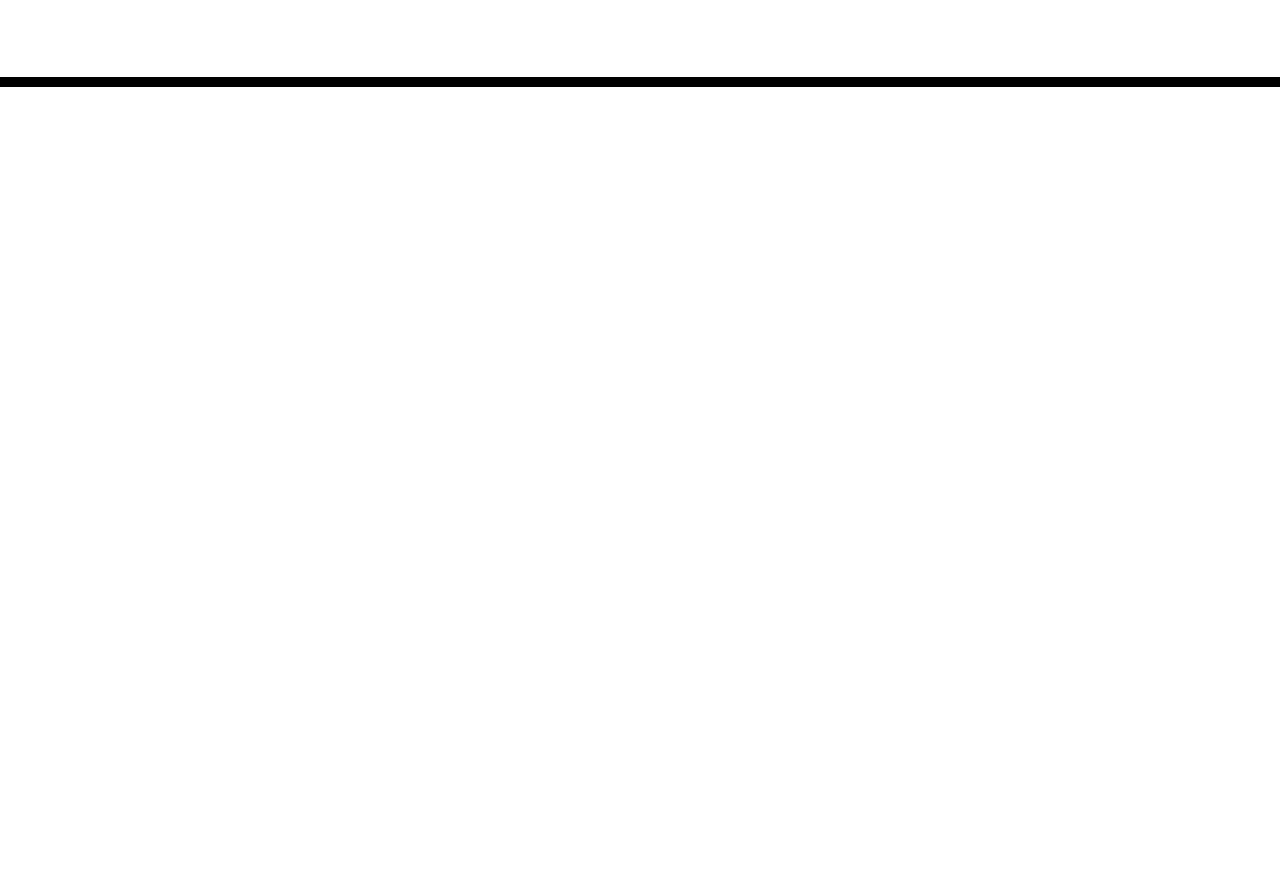
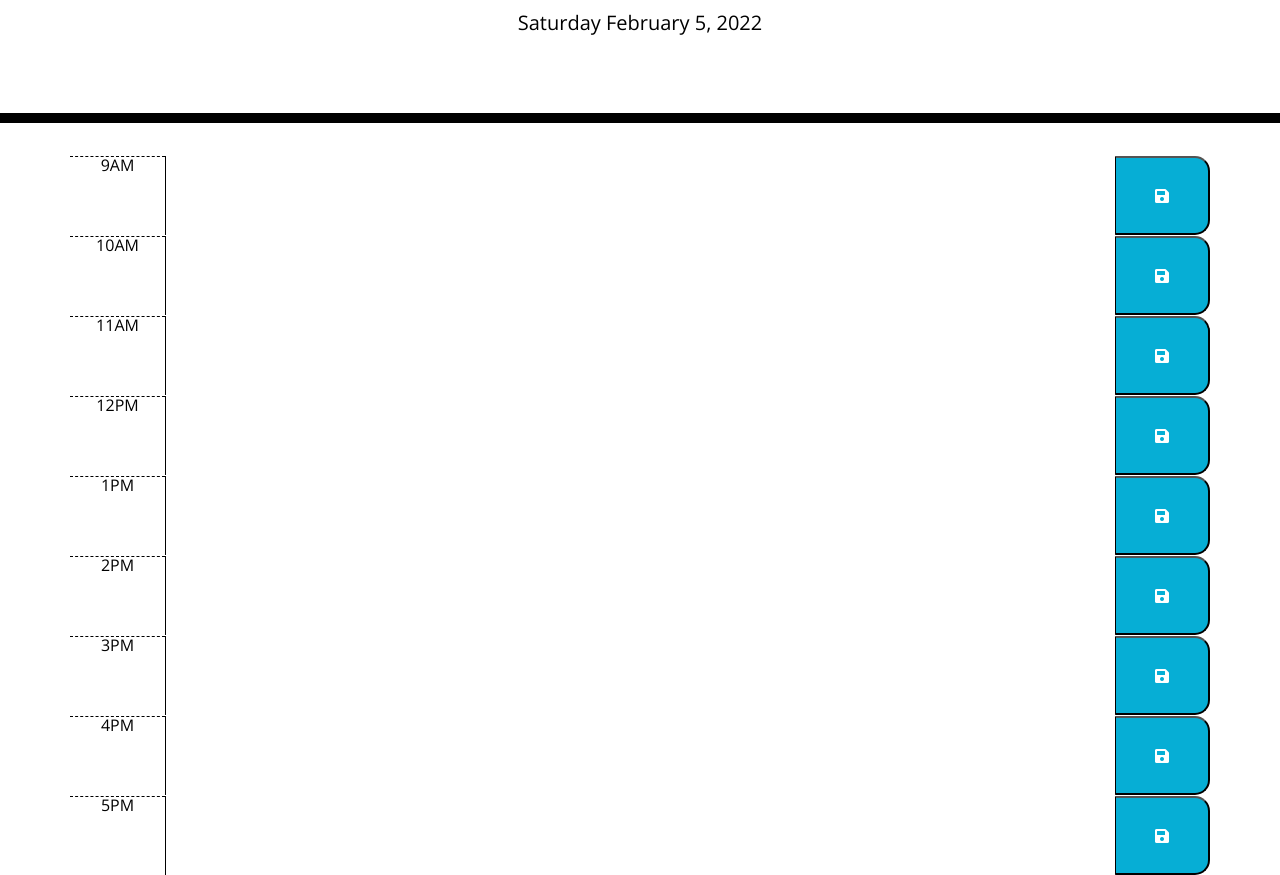
Before and after one commit to fraancellaa/Work-Day-Scheduler, a plain HTML site: page index.html in a window 1280 px wide. Shown: the part 181-1056 px from the top of the page. Before the commit the page ends 800 px from the top, so only its background shows below. Drawn offline with nearby package versions, Linux system fonts and the light colour scheme.

Commit message:
readme file updated

```diff
--- a/assets/js/script.js
+++ b/assets/js/script.js
@@ -0,0 +1,6 @@
+// live date when app opens
+var currentDay = moment().format("dddd LL");
+$("#currentDay").append(currentDay);
+
+var currentTime = moment().format("LT");
+$("#currentTime").append(currentTime);
--- a/index.html
+++ b/index.html
@@ -26,13 +26,77 @@
     <header class="jumbotron">
       <h1 class="display-3">Work Day Scheduler</h1>
       <p class="lead">A simple calendar app for scheduling your work day</p>
+      <!--Current day goes here-->
       <p id="currentDay" class="lead"></p>
     </header>
     <div class="container">
       <!-- Timeblocks go here -->
+
+      <div class="row time-block" id="9am">
+      <div class="col-1 hour">9AM</div>
+      <textarea class="col-10 todo"></textarea>
+      <button class="col-1 saveBtn"><i class="fas fa-save"></i></button>
     </div>
+
+    <div class="row time-block" id="10am">
+      <div class="col-1 hour">10AM</div>
+      <textarea class="col-10 todo"></textarea>
+      <button class="col-1 saveBtn"><i class="fas fa-save"></i></button>
+    </div>
+
+
+    <div class="row time-block" id="11am">
+      <div class="col-1 hour">11AM</div>
+      <textarea class="col-10 todo"></textarea>
+      <button class="col-1 saveBtn"><i class="fas fa-save"></i></button>
+    </div>
+
+
+    <div class="row time-block" id="12pm">
+      <div class="col-1 hour">12PM</div>
+      <textarea class="col-10 todo"></textarea>
+      <button class="col-1 saveBtn"><i class="fas fa-save"></i></button>
+    </div>
+
+
+    <div class="row time-block" id="1pm">
+      <div class="col-1 hour">1PM</div>
+      <textarea class="col-10 todo"></textarea>
+      <button class="col-1 saveBtn"><i class="fas fa-save"></i></button>
+    </div>
+
+
+    <div class="row time-block" id="2pm">
+      <div class="col-1 hour">2PM</div>
+      <textarea class="col-10 todo"></textarea>
+      <button class="col-1 saveBtn"><i class="fas fa-save"></i></button>
+    </div>
+
+
+    <div class="row time-block" id="3pm">
+      <div class="col-1 hour">3PM</div>
+      <textarea class="col-10 todo"></textarea>
+      <button class="col-1 saveBtn"><i class="fas fa-save"></i></button>
+    </div>
+
+
+    <div class="row time-block" id="4pm">
+      <div class="col-1 hour">4PM</div>
+      <textarea class="col-10 todo"></textarea>
+      <button class="col-1 saveBtn"><i class="fas fa-save"></i></button>
+    </div>
+
+
+    <div class="row time-block" id="5pm">
+      <div class="col-1 hour">5PM</div>
+      <textarea class="col-10 todo"></textarea>
+      <button class="col-1 saveBtn"><i class="fas fa-save"></i></button>
+    </div>
+
 
     <script src="https://code.jquery.com/jquery-3.4.1.min.js"></script>
     <script src="https://cdnjs.cloudflare.com/ajax/libs/moment.js/2.24.0/moment.min.js"></script>
+    <script src="assets/js/script.js"></script>
+
   </body>
 </html>
```
Also changed, not shown: 1 other file.
